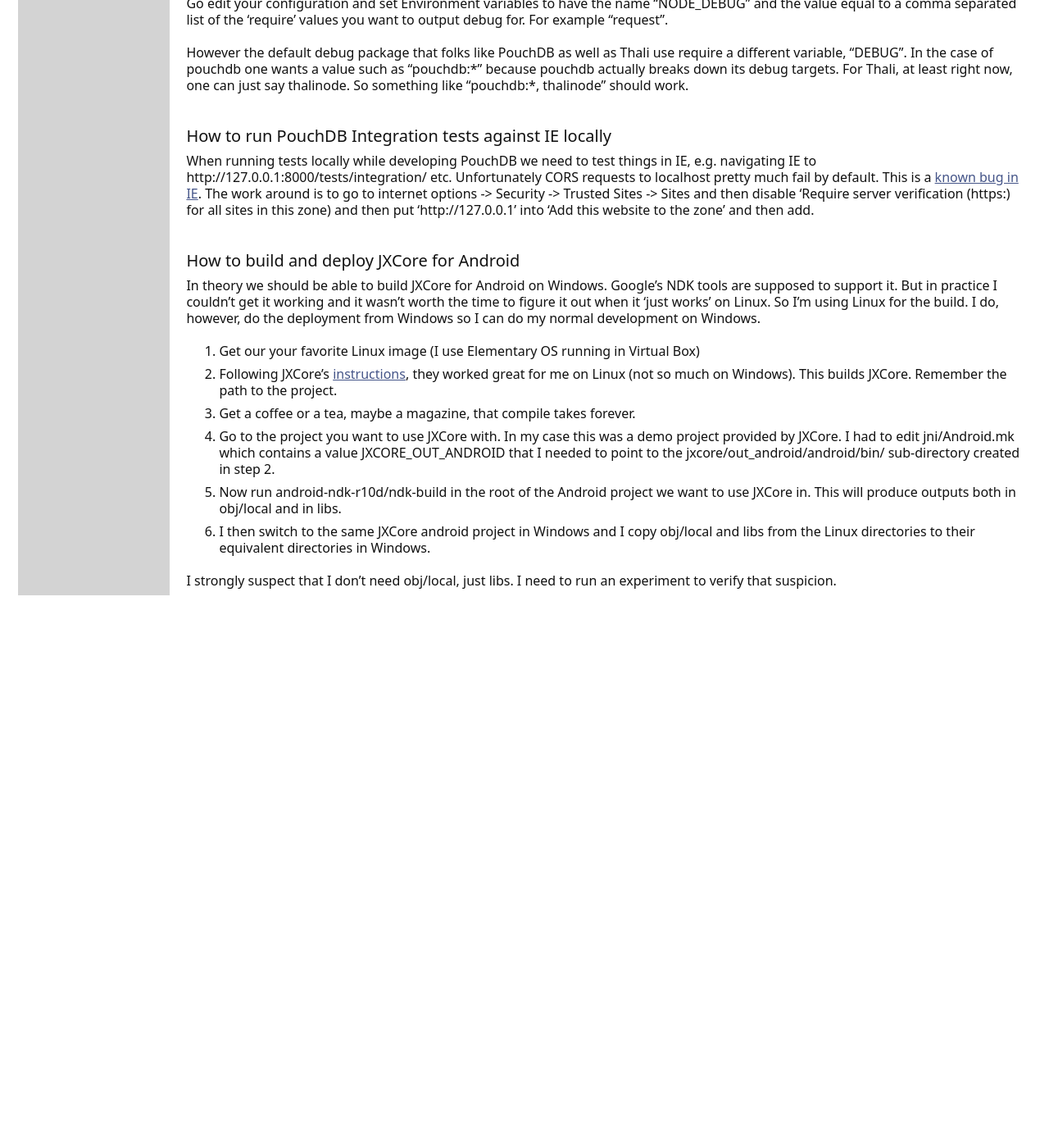
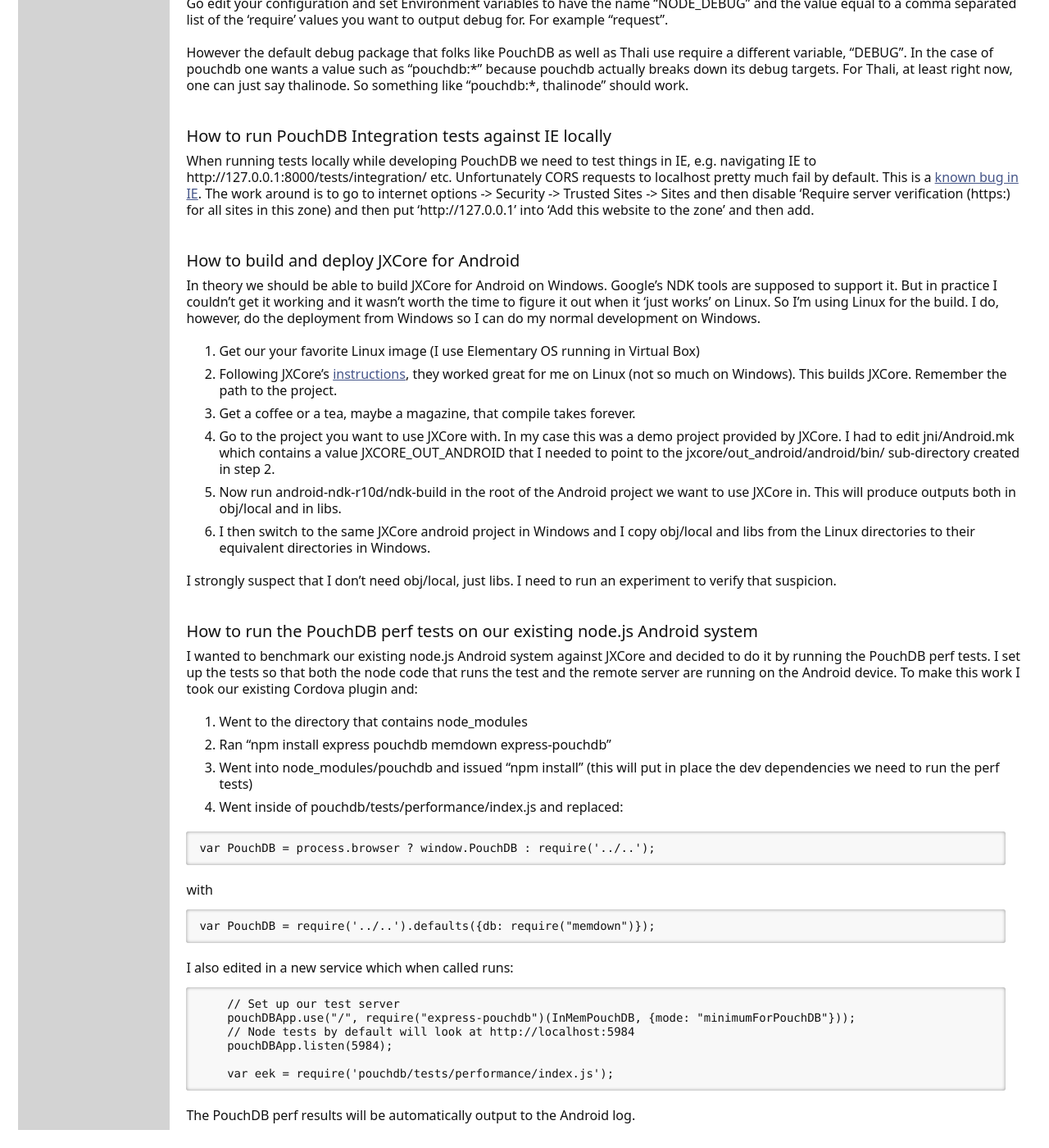
Before and after one commit to thaliproject/thali, a Jekyll site: the page built from DeveloperHandbook.md, in a window 1280 px wide and 1400 px high, scrolled down 3111 px. Shown: the whole window at 82% size. Built offline with Jekyll 4.4.1, drawn with Linux system fonts in a browser that asks for light colours; Markdown is read by kramdown in place of the engine named in the settings; before the commit the page ends 3859 px from its top, so only the background shows below that.

Commit message:
Update DeveloperHandbook.md

````diff
--- a/DeveloperHandbook.md
+++ b/DeveloperHandbook.md
@@ -109,3 +109,34 @@
 6. I then switch to the same JXCore android project in Windows and I copy obj/local and libs from the Linux directories to their equivalent directories in Windows.
 
 I strongly suspect that I don't need obj/local, just libs. I need to run an experiment to verify that suspicion.
+
+## How to run the PouchDB perf tests on our existing node.js Android system
+I wanted to benchmark our existing node.js Android system against JXCore and decided to do it by running the PouchDB perf tests. I set up the tests so that both the node code that runs the test and the remote server are running on the Android device. To make this work I took our existing Cordova plugin and:
+
+1. Went to the directory that contains node_modules
+2. Ran "npm install express pouchdb memdown express-pouchdb"
+3. Went into node_modules/pouchdb and issued "npm install" (this will put in place the dev dependencies we need to run the perf tests)
+4. Went inside of pouchdb/tests/performance/index.js and replaced:
+
+```Javascript
+var PouchDB = process.browser ? window.PouchDB : require('../..');
+```
+
+with
+
+```Javascript
+var PouchDB = require('../..').defaults({db: require("memdown")});
+```
+
+I also edited in a new service which when called runs:
+
+```Javascript
+    // Set up our test server
+    pouchDBApp.use("/", require("express-pouchdb")(InMemPouchDB, {mode: "minimumForPouchDB"}));
+    // Node tests by default will look at http://localhost:5984
+    pouchDBApp.listen(5984);
+
+    var eek = require('pouchdb/tests/performance/index.js');
+```
+
+The PouchDB perf results will be automatically output to the Android log.
````
